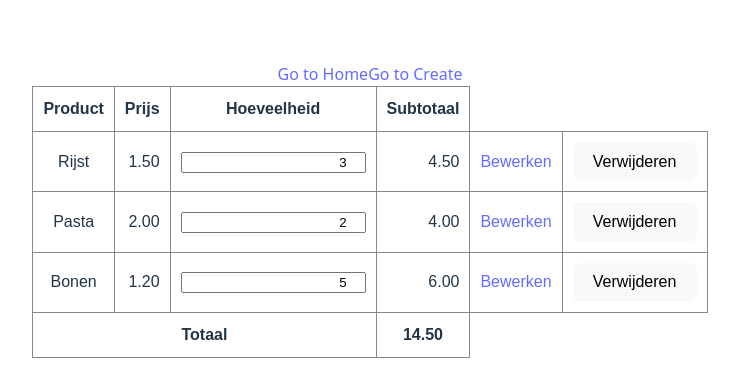
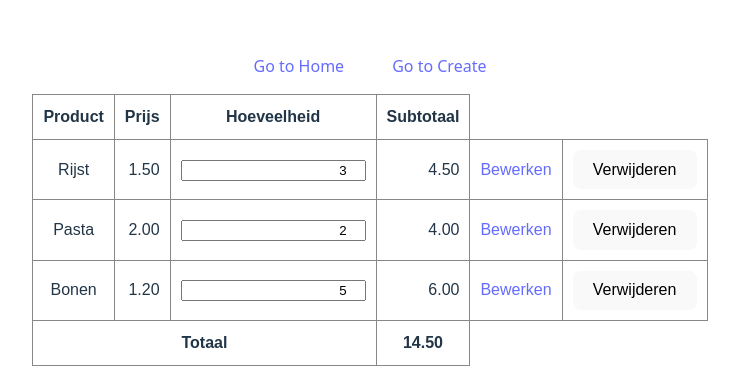
Before and after one commit to maartenrdijkstra/boodschappen-vue, a Vue app: page / in a window 1280 px wide. Shown: the part 190-576 px from the top of the page, without its empty margins (270-1009 px from the left). Built offline with nearby package versions, Linux system fonts and the light colour scheme.

Commit message:
some minor refactoring

```diff
--- a/src/App.vue
+++ b/src/App.vue
@@ -1,7 +1,7 @@
 <template>
-    <nav>
-    <RouterLink to="/">Go to Home</RouterLink>
-    <RouterLink to="/create">Go to Create</RouterLink>
+  <nav>
+    <RouterLink class="addPadding" to="/">Go to Home</RouterLink>
+    <RouterLink class="addPadding" to="/create">Go to Create</RouterLink>
   </nav>
   <RouterView />
 </template>
@@ -9,3 +9,13 @@
 <script setup>
 import { RouterLink, RouterView } from 'vue-router'
 </script>
+
+<style scoped>
+  .addPadding {
+    padding: 24px;
+  }
+
+  nav {
+    margin-bottom: 16px;
+  }
+</style>
--- a/src/domains/groceries/components/GroceryForm.vue
+++ b/src/domains/groceries/components/GroceryForm.vue
@@ -10,7 +10,7 @@
 </template>
 
 <script setup>
-import {ref} from 'vue';
+import { ref } from 'vue';
 import { getAllGroceries } from '../store';
 
 const emit = defineEmits(['save'])
@@ -25,7 +25,7 @@ const amount = ref(props.grocery.amount)
 
 function saveGroceryItem() {
   const newGrocery = {...props.grocery};
-  if(newGrocery.id === undefined) {
+  if (newGrocery.id === undefined) {
     const groceries = getAllGroceries.value;
     const maxId = Math.max(...groceries.map(g => g.id));
     newGrocery.id = maxId + 1;
@@ -35,5 +35,4 @@ function saveGroceryItem() {
   newGrocery.amount = amount.value;
  emit('save', newGrocery);
 }
-
 </script>
--- a/src/domains/groceries/pages/EditPage.vue
+++ b/src/domains/groceries/pages/EditPage.vue
@@ -13,8 +13,6 @@ const id = Number(route.params.id)
 
 const grocery = getGroceryById(id).value;
 
-console.log(grocery);
-
    function updateGroceryItem(updatedGroceryItem) {
         updateGrocery(updatedGroceryItem)
     }
--- a/src/domains/groceries/routes.js
+++ b/src/domains/groceries/routes.js
@@ -8,6 +8,5 @@ export const routes = [
     {path: '/', component: Overview},
     {path: '/create', component: CreatePage},
     {path: '/edit', component: EditPage},
-    {path: '/edit/:id', component: EditPage},
-    {path: '/grocery', component: GroceryForm}
+    {path: '/edit/:id', component: EditPage}
 ]
--- a/src/domains/groceries/store.js
+++ b/src/domains/groceries/store.js
@@ -27,7 +27,10 @@ export const getAllGroceries = computed(() => groceries.value);
 export const getGroceryById = (id) => computed(() => groceries.value.find(grocery => grocery.id == id));
 
 // Actions
-export const addGrocery = (grocery) => groceries.value.push(grocery);
+export const addGrocery = (grocery) => {
+    console.log(grocery);
+    groceries.value.push(grocery);
+}
 export const updateGrocery = (updated) => {
   const index = groceries.value.findIndex(g => g.id === updated.id)
   if (index !== -1) {
```
Also changed, not shown: src/domains/groceries/pages/OverviewPage.vue (+0 -9 lines).
